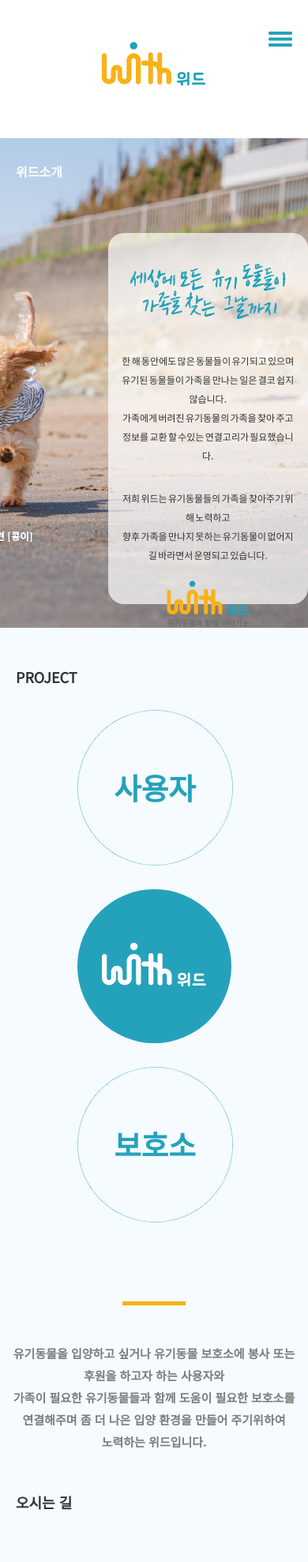
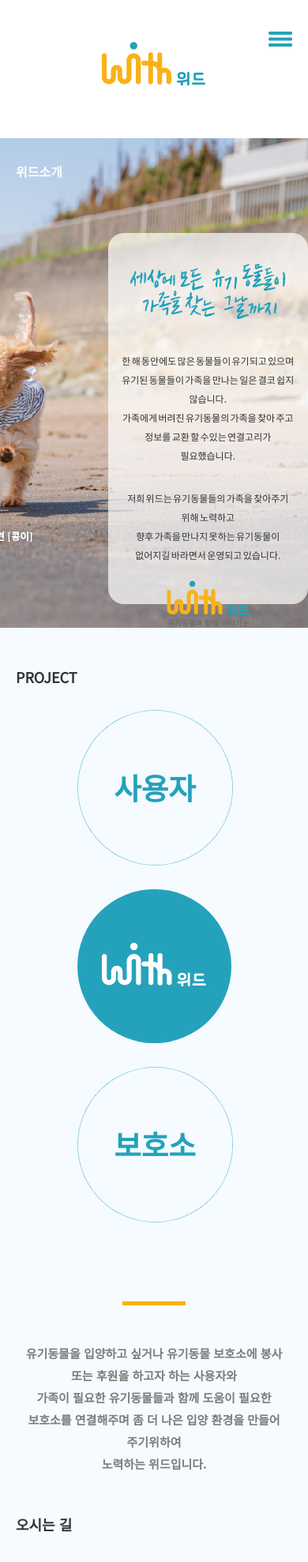
Before and after one commit to 0513haemin/haemin, a plain HTML site: page sub1.html in a window 390 px wide. Shown: the top 1978 px of the page at 79% size. Drawn offline with nearby package versions, Linux system fonts and the light colour scheme; grey boxes are pictures that could not be loaded.

Commit message:
Add files via upload

```diff
--- a/css/login_style.css
+++ b/css/login_style.css
@@ -334,6 +334,7 @@ h3 {
 
     .text {
         display: block;
+        margin-left: 0;
     }
 
     .text p {
--- a/css/sub1_style.css
+++ b/css/sub1_style.css
@@ -393,7 +393,7 @@ body {
                 width: 100%;
         }
 
-        .text {
+        .text {word-break: keep-all;
                 width: 65%;
                 height: 450px;
         }
@@ -418,14 +418,16 @@ body {
                 width: 195px;
                 margin-top: 30px;
         }
-
+        .section1_center p{width: 90%;
+                          margin: 0 auto;}
         /*map*/
         .title_center {
                 width: 100%;
         }
 
         .map_info {
-                width: 100%;
+                width: 90%;
+                word-break: keep-all;
         }
 
         /*footer*/
@@ -433,6 +435,7 @@ body {
                 width: 100%;
                 margin: 0;
                 box-sizing: border-box;
+
         }
 
         .link {
```
